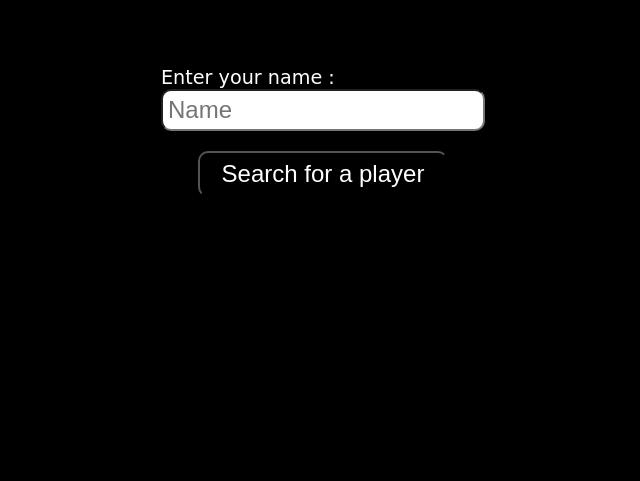
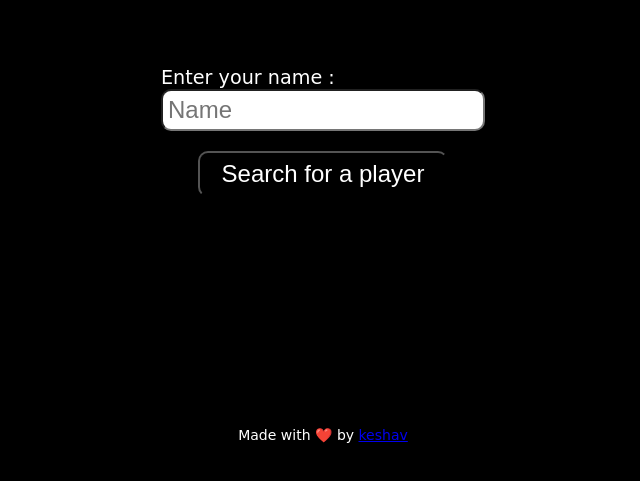
Before and after one commit to keshavgarg24/tictactoe, a plain HTML site: page frontend/index.html in a window 1280 px wide. Shown: the part 165-646 px from the top of the page, without its empty margins (317-957 px from the left). Drawn offline with nearby package versions, Linux system fonts and the light colour scheme; no server answers; a web font is replaced by a local one.

Commit message:
adding footer

```diff
--- a/frontend/index.html
+++ b/frontend/index.html
@@ -48,7 +48,10 @@
             <button id="btn9" class="btn"></button>
         </div>
     </div>
-
+    <footer style=" color: white; text-align: center; padding: 20px; margin-top: 200px;">
+        <p style="margin: 0; font-size: 14px;">Made with ❤️ by <a href="https://github.com/keshavgarg24" target="_blank" style="text-decoration: none , color(white
+        );">  keshav</a></p>
+    </footer>
 
 </body>
 <script src="/socket.io/socket.io.js"></script>
```
